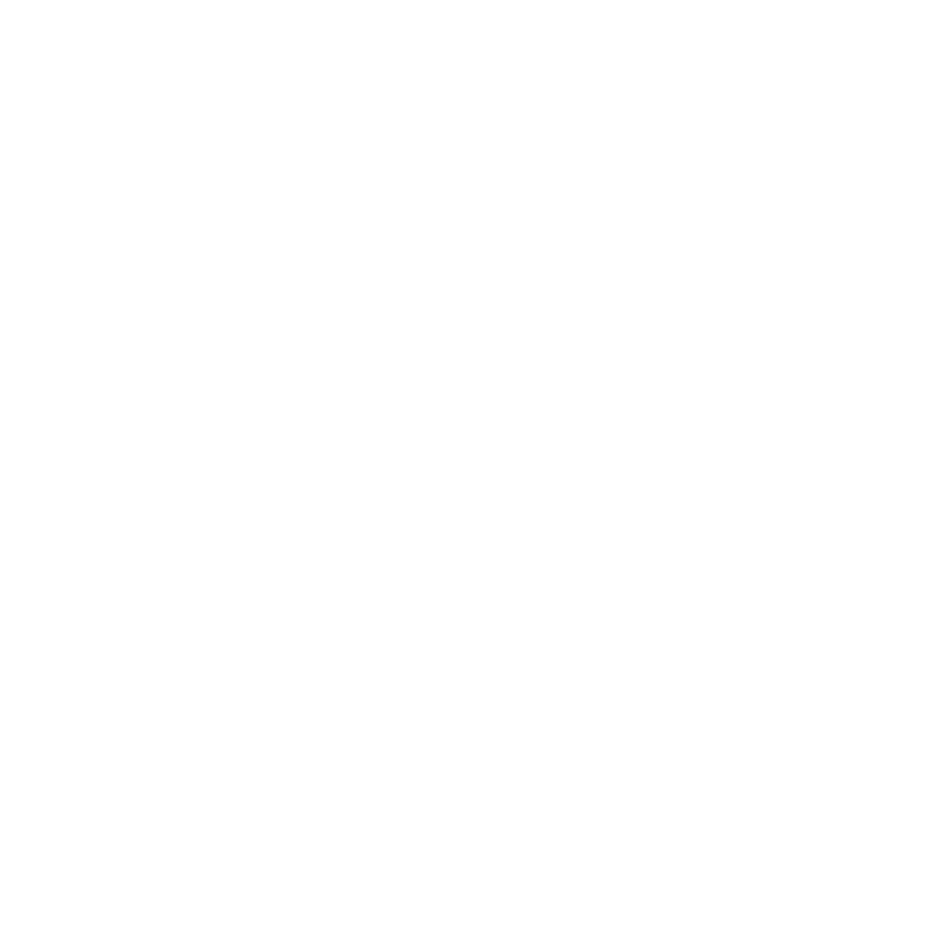
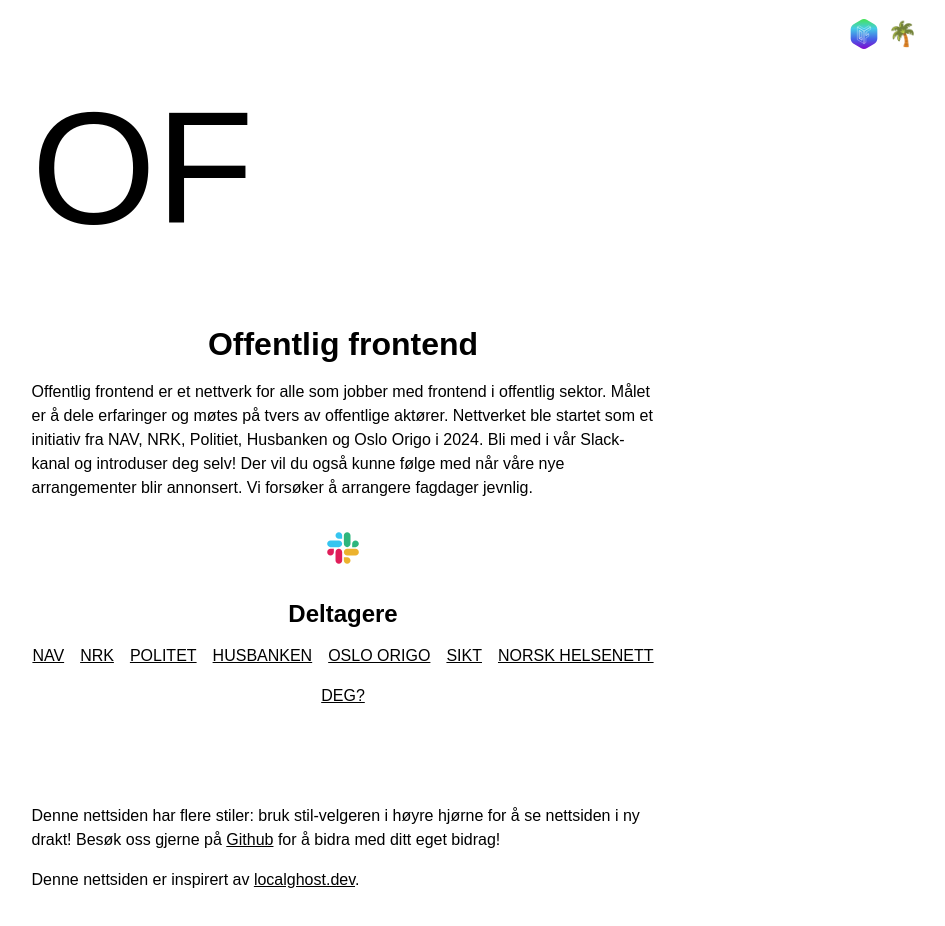
Before and after one commit to ingvildforseth/offentligfrontend, an Astro site: page /baerekraftig in a window 1280 px wide. Shown: the whole page, without its empty margins (297-1242 px from the left). Before the commit the page ends 800 px from the top, so only its background shows below. Built offline with nearby package versions, Linux system fonts and the light colour scheme; Astro itself is replaced by a stand-in of ours.

Commit message:
Starting on baerekraftig

```diff
--- a/src/components/Body.astro
+++ b/src/components/Body.astro
@@ -99,7 +99,7 @@ import '../styles/css-reset.css';
 			</p>
 			<p>
 			Denne nettsiden er inspirert av
-			<a href="https://localghost.dev/">localghost.dev</a>
+			<a href="https://localghost.dev/">localghost.dev</a>.
 			</p>
 		</div>
 	</footer>
--- a/src/pages/baerekraftig.astro
+++ b/src/pages/baerekraftig.astro
@@ -0,0 +1,16 @@
+---
+import BaseHead from '../components/BaseHead.astro';
+import Body from '../components/Body.astro';
+
+// Import your page's stylesheet here
+import '../styles/baerekraftig.css';
+---
+
+<!doctype html>
+<html lang="en">
+	<head>
+		<BaseHead />
+		<!-- Add your page's assets here -->
+	</head>
+	<Body />
+</html>
--- /dev/null
+++ b/src/styles/baerekraftig.css
@@ -0,0 +1,121 @@
+:root {
+  --color-white: #fff;
+  --color-black: #000;
+
+  --size-xxxs: 2px;
+  --size-xxs: 4px;
+  --size-xs: 8px;
+  --size-s: 16px;
+  --size-m: 24px;
+  --size-ml: 36px;
+  --size-l: 48px;
+  --size-xl: 96px;
+
+  --duration-xs: 0.125s;
+  --duration-s: 0.25s;
+  --duration-m: 0.5s;
+  --duration-l: 1s;
+  --duration-xl: 1.5s;
+  --duration-xxl: 2s;
+
+  /* See NRK Sans Variable font-variation-setting docs: https://static.nrk.no/nrk-sans/latest/index.html#font-variation-setting */
+  --font-weight-regular: 400;
+  --font-weight-medium: 500;
+}
+
+html {
+  font-family: sans-serif;
+  font-weight: var(--font-weight-normal);
+  font-size: 16px;
+  margin: var(--size-l);
+}
+
+main {
+  max-width: 70ch;
+  margin: 0 auto;
+}
+
+h1,
+h2 {
+  text-align: center;
+  margin-top: 2rem;
+  margin-bottom: 0.75rem;
+}
+
+footer {
+  margin-top: var(--size-l);
+  padding-top: var(--size-l);
+  position: relative;
+}
+
+footer::before {
+  content: "";
+  position: absolute;
+  top: 0;
+  left: 0;
+  right: 0;
+  width: 50%;
+  border-top: 2px dotted var(--color-primary-medium);
+  margin: 0 auto;
+}
+
+footer > * {
+  max-width: 70ch;
+  margin: 0 auto;
+}
+
+p + p {
+  margin-top: 1rem;
+}
+
+/*
+    Link styles:
+    Correct order is LoVeHAte (Link, Visited, Hover, Active)
+    See https://forsethingvild.medium.com/helpful-css-acronyms-d16010e5dd5f#a51f
+*/
+a:not(.theme-menu a) {
+  color: var(--color-black);
+  transition: transform var(--duration-s) linear;
+}
+
+a:not(.theme-menu a):hover {
+  transform: scale(1.3);
+}
+
+/* LOGO */
+.logo svg {
+  display: none;
+}
+
+.logo::before {
+  content: "OF";
+  font-size: 10rem;
+}
+
+/* LINKS */
+.links {
+  width: fit-content;
+  margin: 2rem auto 0;
+}
+
+.links__slack svg {
+  width: 2rem;
+  height: 2rem;
+  margin: 0 auto;
+  transition: transform var(--duration-s) linear;
+}
+
+.links__slack:hover svg {
+  transform: scale(1.3);
+}
+
+/* CONTRIBUTORS */
+.contributors__links {
+  display: flex;
+  width: fit-content;
+  margin: 0 auto;
+  place-content: center;
+  gap: var(--size-s);
+  flex-wrap: wrap;
+  text-transform: uppercase;
+}
```
